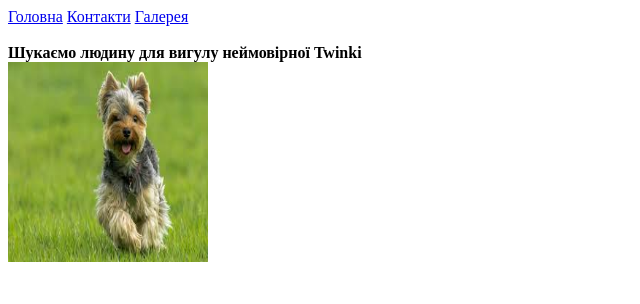
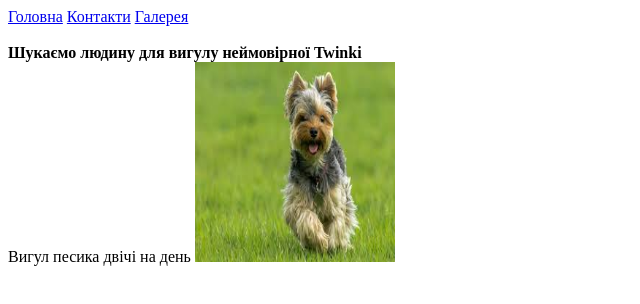
Before and after one commit to TetianaZaiets/GitLesson-05.12.24, a plain HTML site: page index.html in a window 1280 px wide. Shown: the whole page, without its empty margins (0-640 px from the left). Drawn offline with Linux system fonts and the light colour scheme.

Commit message:
second comit

```diff
--- a/index.html
+++ b/index.html
@@ -13,6 +13,7 @@
     <br>
    <b> Шукаємо людину для вигулу неймовірної Twinki</b>
     <br>
+       Вигул песика двічі на день
     <img src="./images/twinki.jpg" width="200" height="200">
 </body>
 </html>
```
